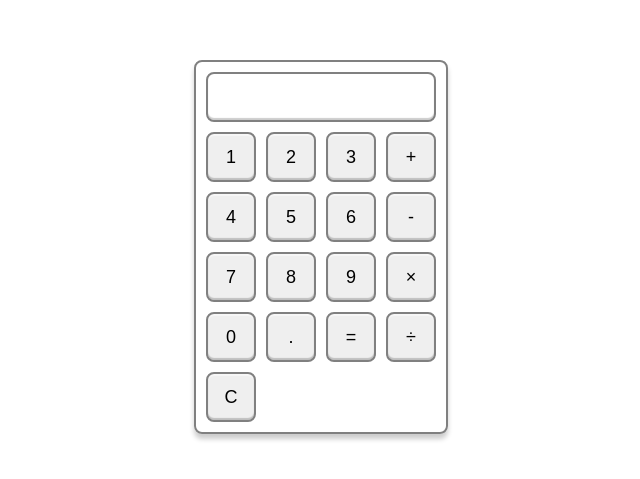
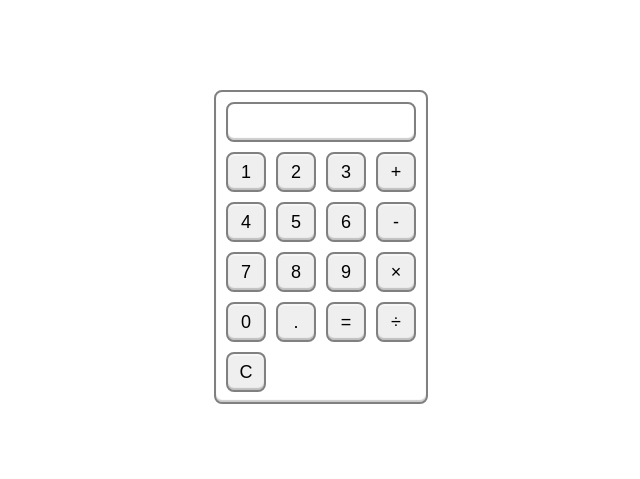
Before and after one commit to joeesmithh/calculator, a plain HTML site: page index.html in a window 1280 px wide. Shown: the part 153-632 px from the top of the page, without its empty margins (319-959 px from the left). Drawn offline with Linux system fonts and the light colour scheme.

Commit message:
refactor: cleanup styling

```diff
--- a/index.html
+++ b/index.html
@@ -13,34 +13,32 @@
     <div id="calculator">
         <div id="display"></div>
         <div id="keypad">
-            <div id="numbers">
             <div class="row">
-                    <button class="num">1</button>
-                    <button class="num">2</button>
-                    <button class="num">3</button>
-                    <button id="add" class="op">+</button>
+                <button class="num">1
+                <button class="num">2
+                <button class="num">3
+                <button id="add" class="op">+
             </div>
             <div class="row">
-                    <button class="num">4</button>
-                    <button class="num">5</button>
-                    <button class="num">6</button>
-                    <button id="sub" class="op">-</button>
+                <button class="num">4
+                <button class="num">5
+                <button class="num">6
+                <button id="sub" class="op">-
             </div>
             <div class="row">
-                    <button class="num">7</button>
-                    <button class="num">8</button>
-                    <button class="num">9</button>
-                    <button id="mult" class="op">&#x00D7;</button>
+                <button class="num">7
+                <button class="num">8
+                <button class="num">9
+                <button id="mult" class="op">&#x00D7;
             </div>
             <div class="row">
-                    <button class="num">0</button>
-                    <button id="dec" class="op">.</button>
-                    <button id="eq" class="action">=</button>
-                    <button id="div" class="op">&#x00F7;</button>
+                <button class="num">0
+                <button id="dec" class="op">.
+                <button id="eq" class="action">=
+                <button id="div" class="op">&#x00F7;
             </div>
             <div class="row">
-                    <button id="clear" class="action">C</button>
-                </div>
+                <button id="clear" class="action">C
             </div>
         </div>
     </div>
--- a/style.css
+++ b/style.css
@@ -1,17 +1,51 @@
+/* Defaults */
 * {
     box-sizing: border-box;
-    margin: 0;
-    padding: 0;
+    margin: 0px;
+    padding: 0px;
+}
+
+/* Defauly Spacing */
+body,
+#calculator,
+#keypad,
+.row {
+    display: flex;
+    gap: 10px;
+}
+
+/* Default Sizing */
+#display,
+button {
+    height: 40px;
+}
+
+body {
+    justify-content: center;
+    align-items: center;
+    height: 100vh;
+}
+
+#calculator {
+    flex-direction: column;
+    padding: 10px;
+}
+
+#display {
+    align-content: center;
+    padding: 10px;
+}
+
+#keypad {
+    flex-direction: column;
+}
+
+button {
+    aspect-ratio: 1 / 1;
     font-size: large;
 }
 
-body {
-    height: 100vh;
-    display: flex;
-    justify-content: center;
-    align-items: center;
-}
-
+/* Default Styling */
 #display,
 button,
 #calculator {
@@ -25,43 +59,9 @@ button,
 }
 
 button:hover {
-    background-color: lab(90.59% 0 -0.01);
+    background-color: #e4e4e4;
 }
 
 button:active {
     background-color: #f5f5f5;
 }
-
-#keypad,
-#numbers,
-.row {
-    display: flex;
-    justify-content: space-between;
-    gap: 10px;
-}
-
-#display {
-    height: 50px;
-    padding: 10px;
-    margin-bottom: 10px;
-    align-content: center;
-}
-
-#calculator {
-    padding: 10px;
-    box-shadow: 0px 5px 5px rgba(0, 0, 0, 0.2);
-}
-
-#keypad {}
-
-#numbers {
-    flex-direction: column;
-}
-
-.row {}
-
-
-button {
-    width: 50px;
-    aspect-ratio: 1 / 1;
-}
```
Lines whose indentation alone changed are shown as unchanged.
